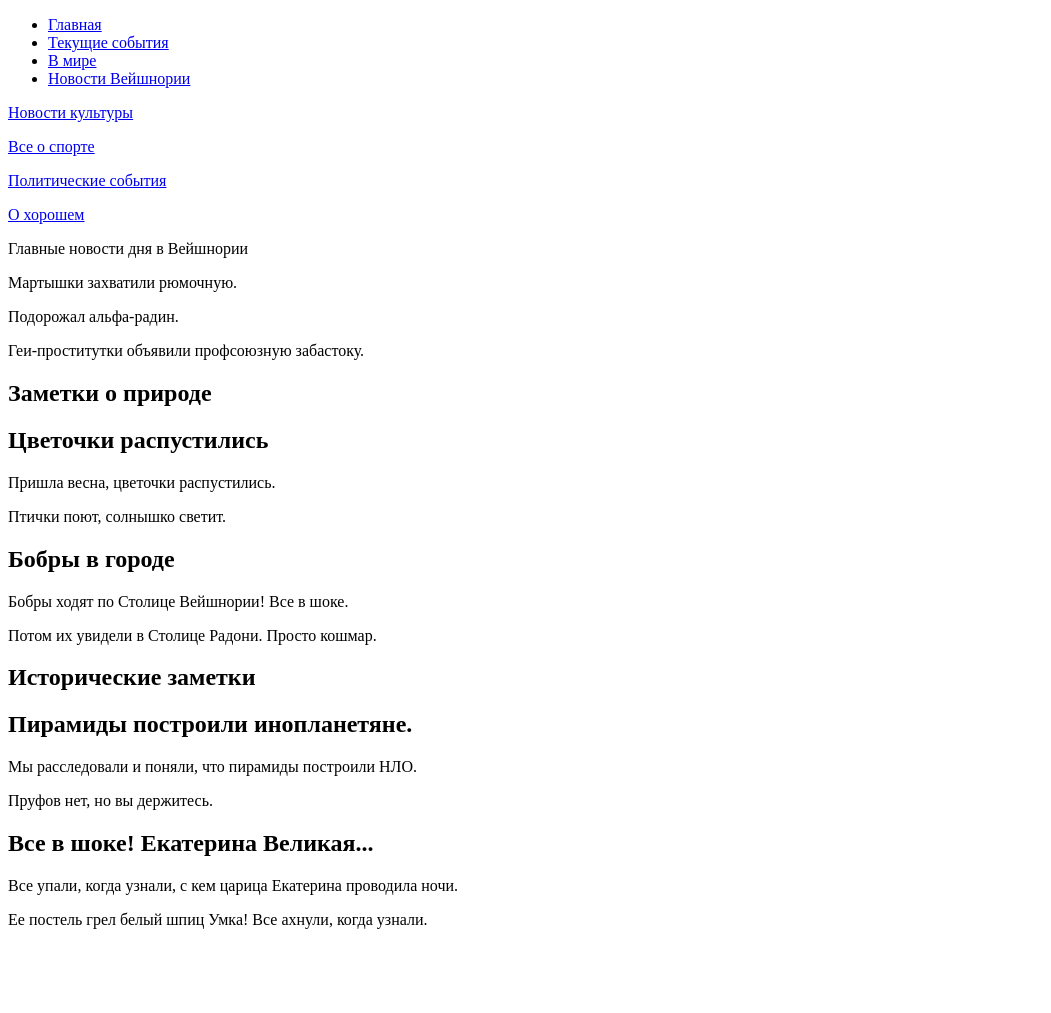
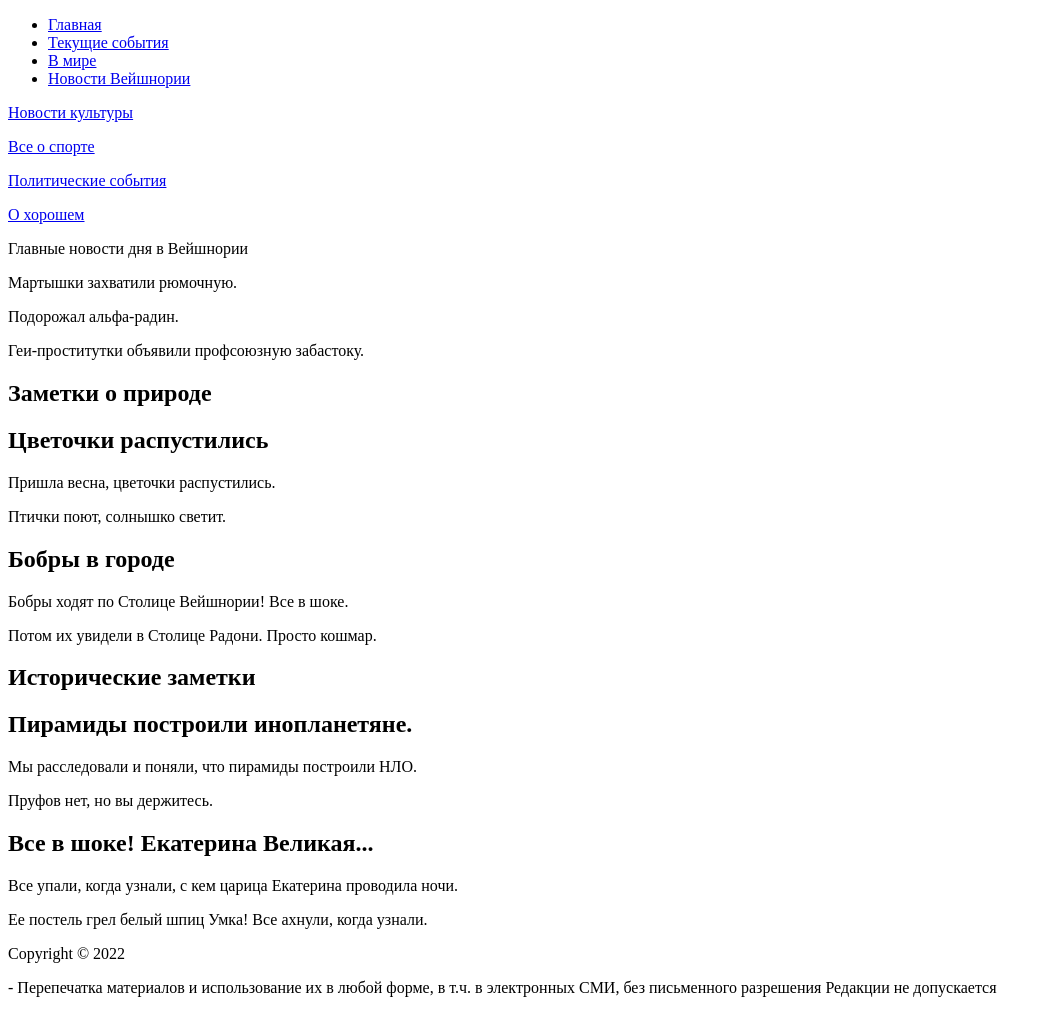
Before and after one commit to KarolinaLeonovich/itknightsclub, a plain HTML site: page semantic_tags.html in a window 1280 px wide. Shown: the whole page, without its empty margins (0-1051 px from the left). Before the commit the page ends 945 px from the top, so only its background shows below. Drawn offline with Linux system fonts and the light colour scheme.

Commit message:
Footer add

```diff
--- a/semantic_tags.html
+++ b/semantic_tags.html
@@ -51,5 +51,9 @@
       <p>Ее постель грел белый шпиц Умка! Все ахнули, когда узнали.</p>
     </article>
 </section>
+<footer>
+  <p>Copyright © 2022 </p>
+  <p> - Перепечатка материалов и использование их в любой форме, в т.ч. в электронных СМИ, без письменного разрешения Редакции не допускается</p>
+</footer>
 </body>
 </html>
```
